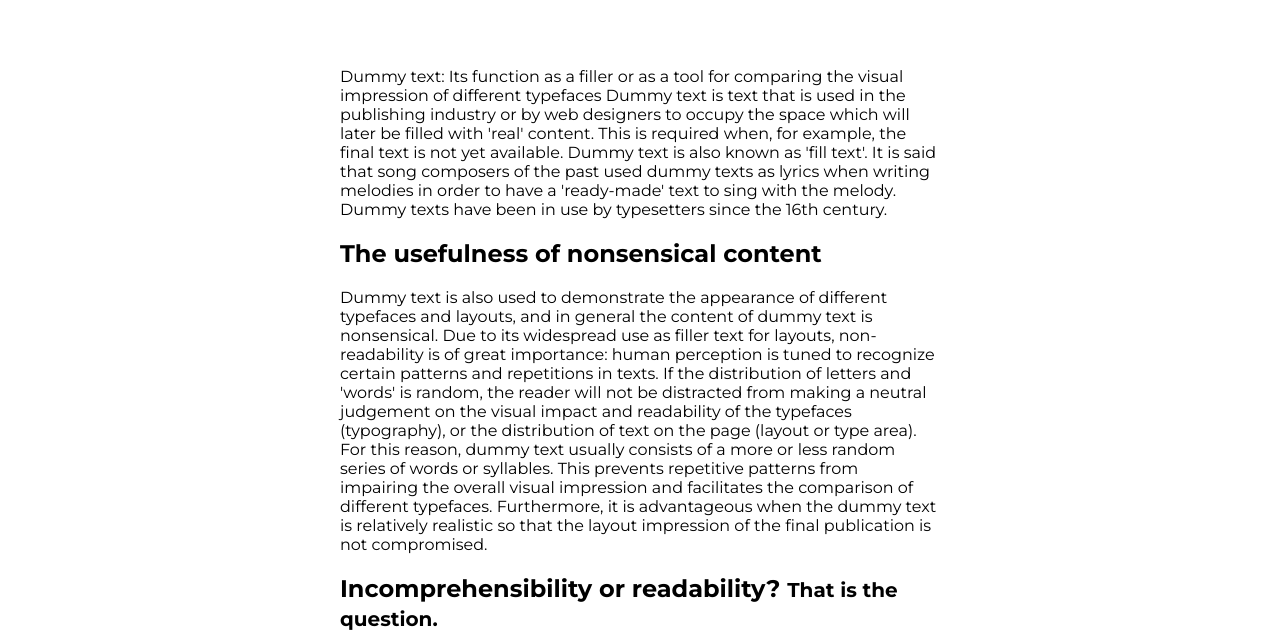
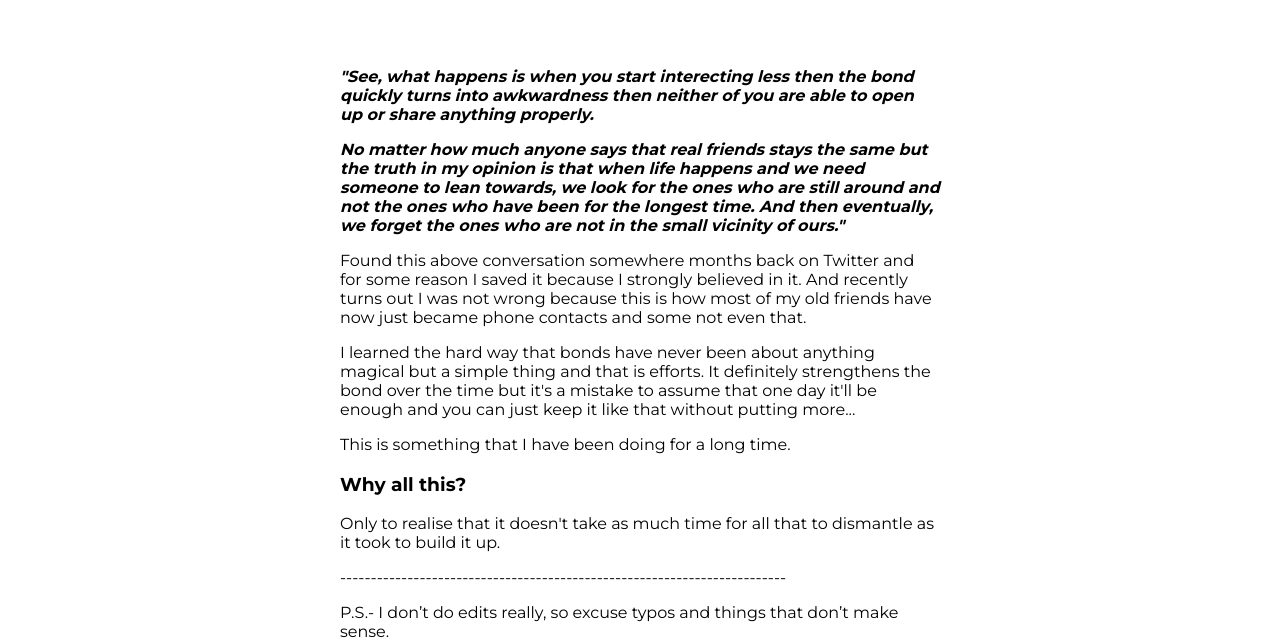
Before and after one commit to bigyanpatel/Bigyan-Patel-Portfolio, a plain HTML site: page library/blogs/dummy-blog.html in a window 1280 px wide. Shown: the part 261-903 px from the top of the page. Drawn offline with Linux system fonts and the light colour scheme.

Commit message:
Update: added blog post

```diff
--- a/library/blogs/dummy-blog.html
+++ b/library/blogs/dummy-blog.html
@@ -28,19 +28,34 @@
     </header>
 
     <article class="container-center showcase-blog">
+        <b><i>
+            <p>
+                "See, what happens is when you start interecting less then the bond quickly turns into awkwardness then neither of you are able to open up or share anything properly.
+            </p>
+            <p>
+                No matter how much anyone says that real friends stays the same but the truth in my opinion is that when life happens and we need someone to lean towards, we look for the ones who are still around and not the ones who have been for the longest time. And then eventually, we forget the ones who are not in the small vicinity of ours."
+            </p>
+        </i></b>
         <p>
-            Dummy text: Its function as a filler or as a tool for comparing the visual impression of different typefaces Dummy text is text that is used in the publishing industry or by web designers to occupy the space which will later be filled with 'real' content. This is required when, for example, the final text is not yet available. Dummy text is also known as 'fill text'. It is said that song composers of the past used dummy texts as lyrics when writing melodies in order to have a 'ready-made' text to sing with the melody. Dummy texts have been in use by typesetters since the 16th century.
+            Found this above conversation somewhere months back on Twitter and for some reason I saved it because I strongly believed in it. And recently turns out I was not wrong because this is how most of my old friends have now just became phone contacts and some not even that.
         </p>
-
-        <h2>The usefulness of nonsensical content</h2>
         <p>
-            Dummy text is also used to demonstrate the appearance of different typefaces and layouts, and in general the content of dummy text is nonsensical. Due to its widespread use as filler text for layouts, non-readability is of great importance: human perception is tuned to recognize certain patterns and repetitions in texts. If the distribution of letters and 'words' is random, the reader will not be distracted from making a neutral judgement on the visual impact and readability of the typefaces (typography), or the distribution of text on the page (layout or type area). For this reason, dummy text usually consists of a more or less random series of words or syllables. This prevents repetitive patterns from impairing the overall visual impression and facilitates the comparison of different typefaces. Furthermore, it is advantageous when the dummy text is relatively realistic so that the layout impression of the final publication is not compromised.
+            I learned the hard way that bonds have never been about anything magical but a simple thing and that is efforts. It definitely strengthens the bond over the time but it's a mistake to assume that one day it'll be enough and you can just keep it like that without putting more...
         </p>
-
-
-        <h2> Incomprehensibility or readability? <small>That is the question.</small> </h2>
         <p>
-            The most well-known dummy text is the 'Lorem Ipsum', which is said to have originated in the 16th century. Lorem Ipsum is composed in a pseudo-Latin language which more or less corresponds to 'proper' Latin. It contains a series of real Latin words. This ancient dummy text is also incomprehensible, but it imitates the rhythm of most European languages in Latin script. The advantage of its Latin origin and the relative meaninglessness of Lorum Ipsum is that the text does not attract attention to itself or distract the viewer's attention from the layout.
+            This is something that I have been doing for a long time.
+        </p>
+        <h3>Why all this?</h3>
+        <p>
+            Only to realise that it doesn't take as much time for all that to dismantle as it took to build it up.
+        </p>
+        <p>
+            -------------------------------------------------------------------------
+        </p>
+        <p>
+            P.S.- I don’t do edits really, so excuse typos and things that don’t make sense.
+            <br>
+            This is more like a personal note.Period.
         </p>
 
     </article>
```
Also changed, not shown: blogs.html (+3 -3 lines), projects.html (+2 -1 lines).
